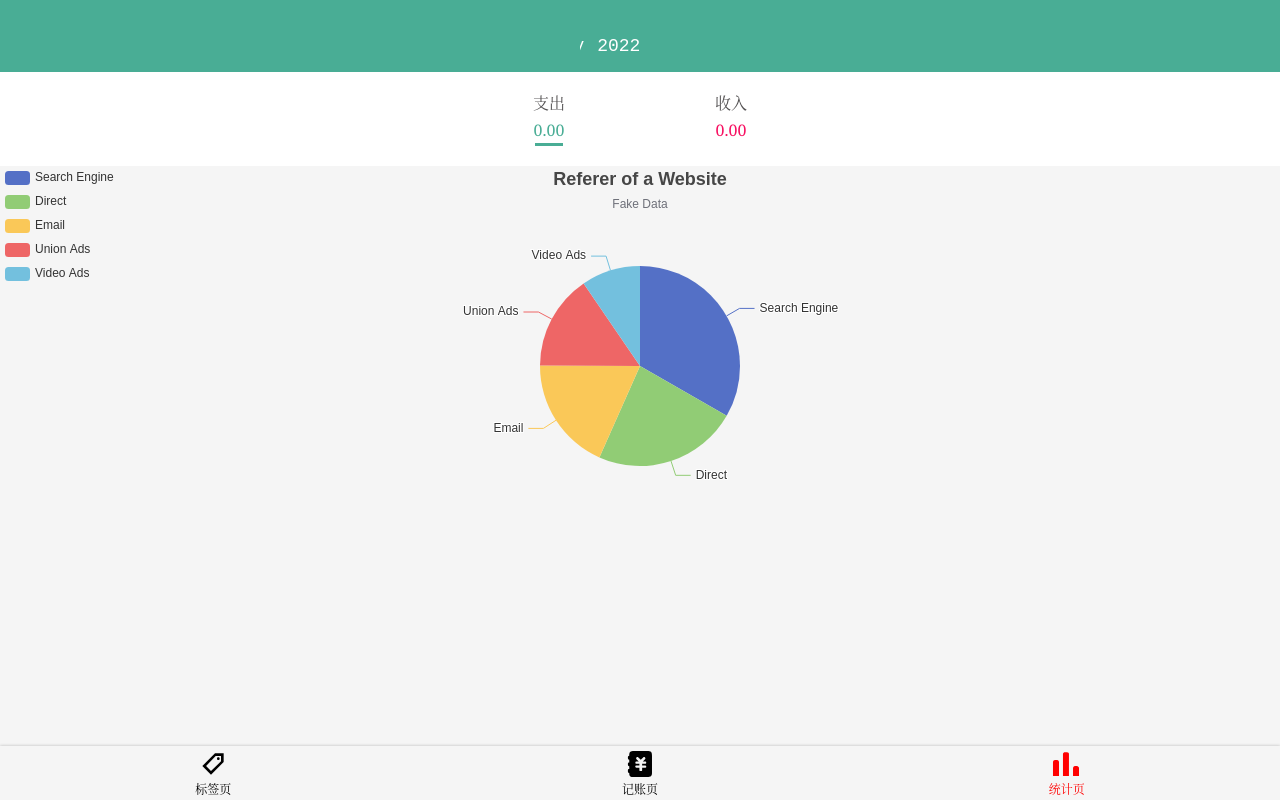
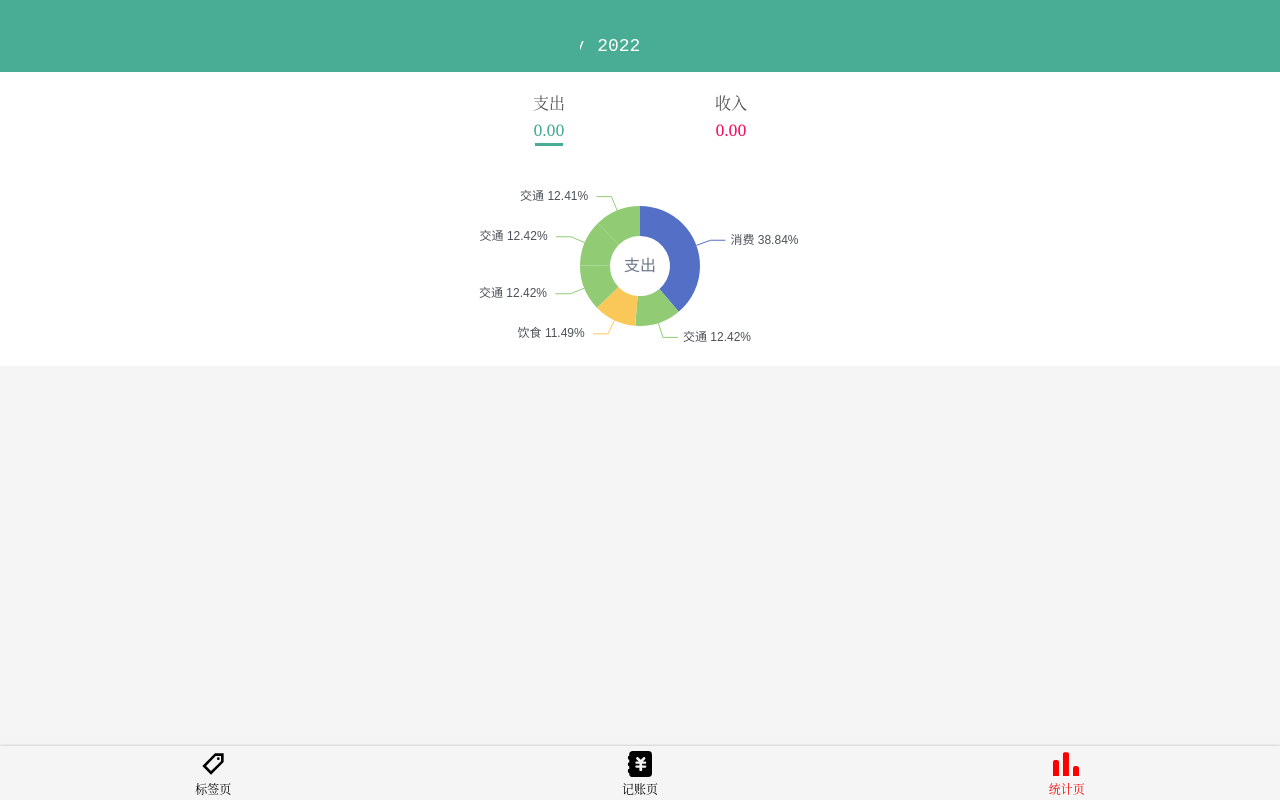
Before and after one commit to wgbcode/sky-blue-vue, a Vue app: page /#/statistics in a window 1280 px wide. Built offline with nearby package versions, Linux system fonts and the light colour scheme.

Commit message:
完成echart图表，数据暂未导入入

```diff
--- a/src/components/Chart.vue
+++ b/src/components/Chart.vue
@@ -26,6 +26,7 @@ export default class Chart extends Vue {
 
 <style scoped lang="scss">
 .wrapper {
-  height: 400px;
+  height: 200px;
+  background: white;
 }
 </style>
--- a/src/views/Statistics.vue
+++ b/src/views/Statistics.vue
@@ -7,9 +7,7 @@
       :value.sync="type"
       :monthRecordList="monthRecordList"
     />
-    <div class="chart-wrapper" ref="chartWrapper">
-      <Chart class="chart" :options="chartOptions" />
-    </div>
+    <Chart :options="chartOptions" />
     <!-- <li v-for="item in sameMonthRecordList" :key="item[0].tag[0]">
       <ol>
         {{
@@ -85,36 +83,45 @@ export default class Statistics extends Vue {
   get chartOptions() {
     return {
       title: {
-        text: "Referer of a Website",
-        subtext: "Fake Data",
+        text: "", //主标题文本
+        subtext: "支出", //副标题文本
         left: "center",
-      },
-      tooltip: {
-        trigger: "item",
-      },
-      legend: {
-        orient: "vertical",
-        left: "left",
+        top: "39%",
+        textStyle: {
+          fontSize: 38,
+          color: "#454c5c",
+          align: "center",
+        },
+        subtextStyle: {
+          fontFamily: "微软雅黑",
+          fontSize: 16,
+          color: "#6c7a89",
+        },
       },
       series: [
         {
-          name: "Access From",
+          name: "",
           type: "pie",
-          radius: "50%",
-          data: [
-            { value: 1048, name: "Search Engine" },
-            { value: 735, name: "Direct" },
-            { value: 580, name: "Email" },
-            { value: 484, name: "Union Ads" },
-            { value: 300, name: "Video Ads" },
-          ],
-          emphasis: {
-            itemStyle: {
-              shadowBlur: 10,
-              shadowOffsetX: 0,
-              shadowColor: "rgba(0, 0, 0, 0.5)",
+          radius: ["30%", "60%"],
+          label: {
+            formatter: "{b|{b}} {per|{d}%} ",
+            rich: {
+              b: {
+                color: "#4C5058",
+              },
+              per: {
+                color: "#4C5058",
+              },
             },
           },
+          data: [
+            { value: 1048, name: "消费" },
+            { value: 335, name: "交通" },
+            { value: 310, name: "饮食" },
+            { value: 335, name: "交通" },
+            { value: 335, name: "交通" },
+            { value: 335, name: "交通" },
+          ],
         },
       ],
     };
@@ -123,10 +130,6 @@ export default class Statistics extends Vue {
 </script>
 
 <style lang="scss" scoped>
-.echarts {
-  max-width: 100%;
-  height: 400px;
-}
 ::v-deep .type-tabWrapper {
   background: white;
   color: #535152;
```
